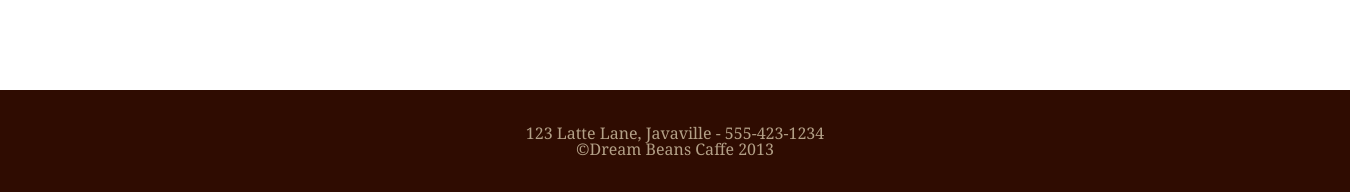
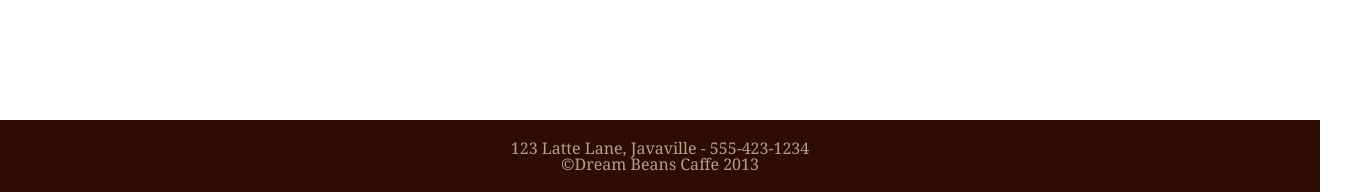
Before and after one commit to eleanorw/eleanorw.github.com, a plain HTML site: page coffee/beans.html in a window 1280 px wide. Shown: the part 608-800 px from the top of the page, 1350 px wide, since content can reach past the window. Drawn offline with Linux system fonts and the light colour scheme.

```diff
--- a/coffee/style.css
+++ b/coffee/style.css
@@ -125,7 +125,7 @@
 	width: 100%;
 	position: absolute;
 	bottom: 0px;
-	padding: 35px;
+	padding: 20px;
 	background-color: #2f0c01;
 }
 
```
Also changed, not shown: coffee/beans.html (+0 -3 lines).
